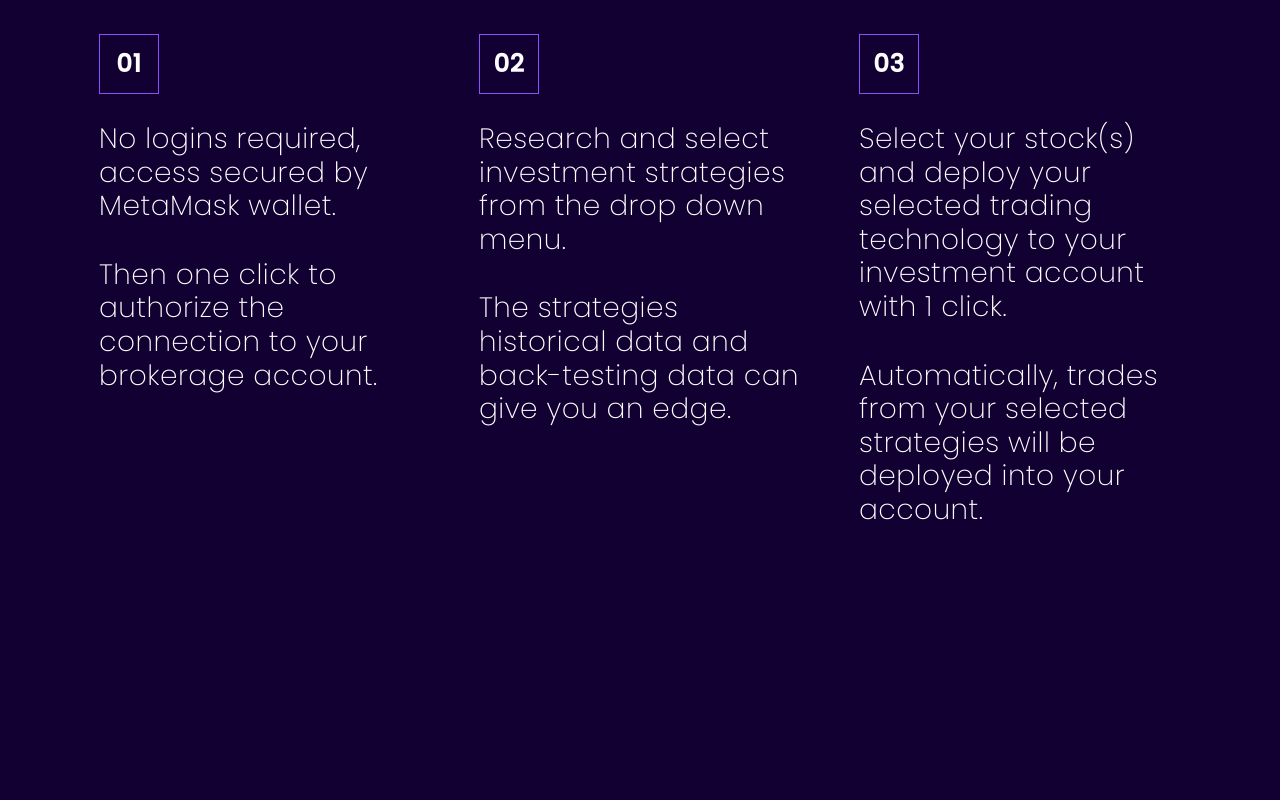
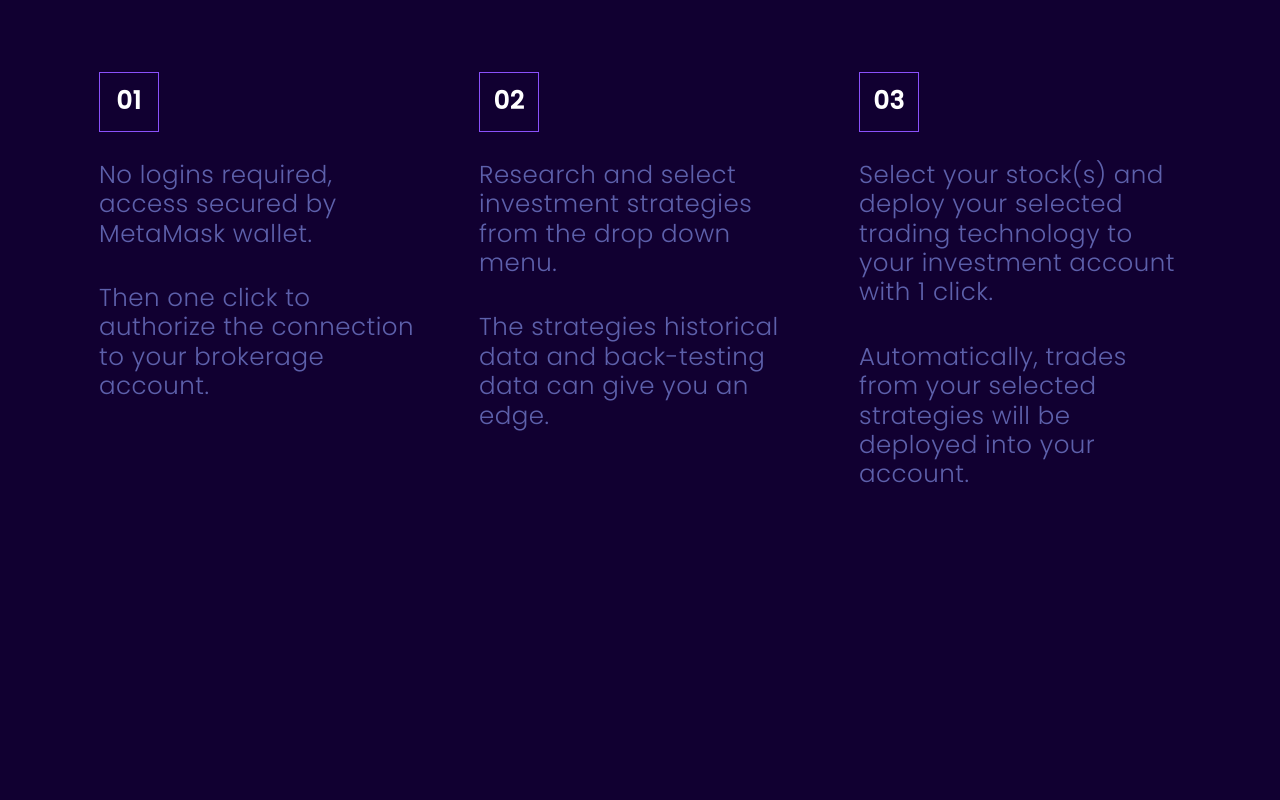
Before and after one commit to mukeshcgs/geniesignal-website, a React (Create React App) app: page / in a window 1280 px wide. Shown: the part 1760-2560 px from the top of the page. Built offline with nearby package versions, Linux system fonts and the light colour scheme.

Commit message:
steps added

```diff
--- a/src/components/SecHowStake.js
+++ b/src/components/SecHowStake.js
@@ -14,7 +14,7 @@ const SecHowStake = () => {
         <Container id="stake-sec">
             <Row>
                 <Col sm={12}>
-                    <h1>How can I stake ownership in trading tech that works for me?</h1>
+                    <h1>How can I <b>stake ownership in trading tech</b> that works for me?</h1>
                 </Col>
             </Row>
             <Row>
--- a/src/components/SecSteps.js
+++ b/src/components/SecSteps.js
@@ -16,8 +16,8 @@ const SecSteps = () => {
                 <Col sm={4}>
                     <div className="steps-card">
                         <span className="step-num">01</span>
-                        <h2>No logins required, access secured by MetaMask wallet.</h2>
-                        <h2> Then one click to authorize the connection to your brokerage account.</h2>
+                        <h3>No logins required, access secured by MetaMask wallet.</h3>
+                        <h3> Then one click to authorize the connection to your brokerage account.</h3>
                     </div>
 
                 </Col>
@@ -25,14 +25,14 @@ const SecSteps = () => {
                     <div className="steps-card">
                         <span className="step-num">02</span>
 
-                        <h2>Research and select investment strategies from the drop down menu. </h2><h2>The strategies historical data and back-testing data can give you an edge.</h2>
+                        <h3>Research and select investment strategies from the drop down menu. </h3><h3>The strategies historical data and back-testing data can give you an edge.</h3>
                     </div>
                 </Col>
                 <Col sm={4}>
                     <div className="steps-card">
                         <span className="step-num">03</span>
-                        <h2>
-                            Select your stock(s) and deploy your selected trading technology to your investment account with 1 click.</h2><h2> Automatically, trades from your selected strategies will be deployed into your account.</h2>
+                        <h3>
+                            Select your stock(s) and deploy your selected trading technology to your investment account with 1 click.</h3><h3> Automatically, trades from your selected strategies will be deployed into your account.</h3>
                     </div>
                 </Col>
             </Row>
--- a/src/scss/_steps.scss
+++ b/src/scss/_steps.scss
@@ -26,12 +26,14 @@
             border: 1px solid $clr-primary;
             transition: all 0.8s ease-in-out;
         }
-        h2 {
-            font-weight: 200;
+        h3 {
+            font-weight: 300;
             margin-bottom: 2.5rem;
+            color: #5d60ab;
+            transition: all 0.8s ease-in-out;
         }
         &:hover {
-            box-shadow: 10px 10px 100px 0 rgb(138 81 251);
+            box-shadow: 0px 0px 100px 0 rgb(138 81 251);
             transition: all 0.8s ease-in-out;
             .step-num {
                 border: 0px solid $clr-primary-dark;
@@ -42,6 +44,10 @@
                 background-position: 0 0;
                 transition: all 0.8s ease-in-out;
             }
+            h3 {
+                color: #fff;
+                transition: all 0.8s ease-in-out;
+            }
         }
     }
 }
```
